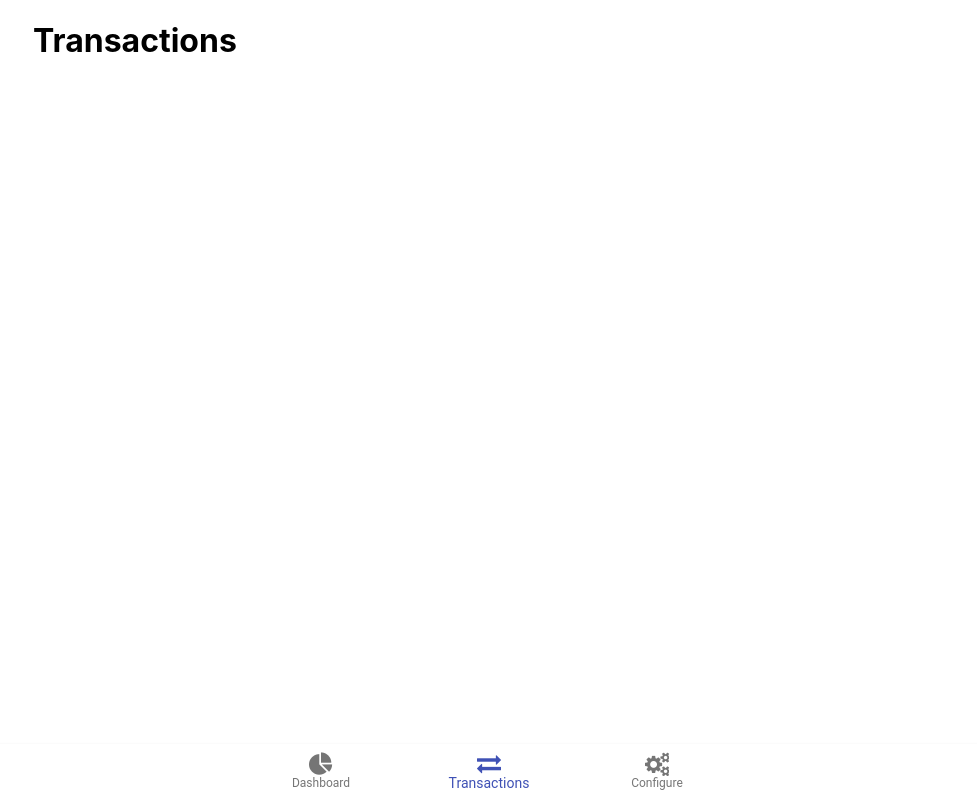
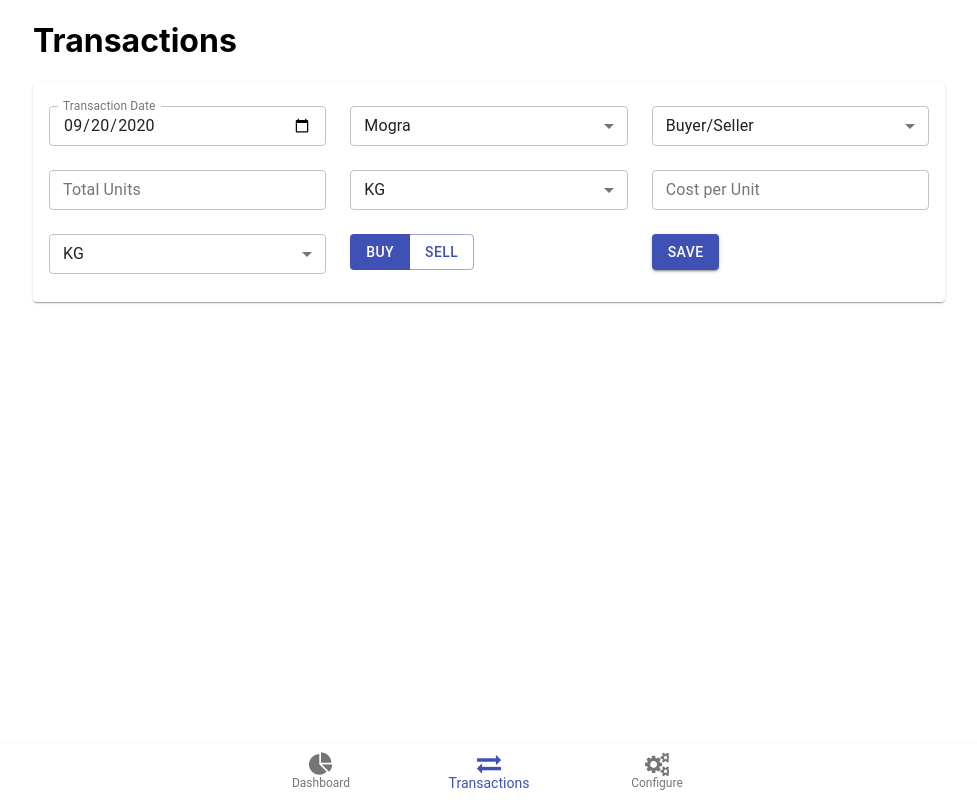
Before and after one commit to su-per-man/Invo, a React (Create React App) app: page / in a window 1280 px wide. Both pictures are taken after a click on the button "Transactions". Shown: the whole page, without its empty margins (151-1128 px from the left). Built offline with nearby package versions, Linux system fonts and the light colour scheme.

Commit message:
Initial Transaction

```diff
--- a/src/components/Transactions.js
+++ b/src/components/Transactions.js
@@ -1,9 +1,107 @@
 import React from 'react';
+import { Button, ButtonGroup, Card, CardContent, TextField, FormControl, Select, Grid, MenuItem } from '@material-ui/core'
 
 export default class Transactions extends React.Component {
+    constructor() {
+        super()
+        this.state = {
+            selectedMode: "Buy"
+        }
+    }
     render() {
+        let dt = new Date()
+        let month = dt.getMonth() + 1
+        let today = dt.getFullYear() + "-" + (month < 10 ? 0 : '') + month + "-" + dt.getDate()
+
         return (
-            <h1>Transactions</h1 >
+            <React.Fragment>
+                <h1>Transactions</h1 >
+                <Card>
+                    <CardContent>
+                        <Grid container spacing={3}>
+                            <Grid item xs={12} sm={4}>
+                                <TextField label="Transaction Date" variant="outlined" margin="dense" autoComplete="off"
+                                    type="date" defaultValue={today} InputLabelProps={{ shrink: true }} fullWidth />
+                            </Grid>
+                            <Grid item xs={12} sm={4}>
+                                <FormControl variant="outlined" size="small" margin="dense" fullWidth>
+                                    <Select value="Mogra"
+                                    // onChange={handleChange}
+                                    >
+                                        <MenuItem value="-1" disabled>Warehouse</MenuItem>
+                                        <MenuItem value="Mogra">Mogra</MenuItem>
+                                        <MenuItem value="Piece">Piece</MenuItem>
+                                        <MenuItem value="Bundle">Bundle</MenuItem>
+                                    </Select>
+                                </FormControl>
+                            </Grid>
+                            <Grid item xs={12} sm={4}>
+                                <FormControl variant="outlined" size="small" margin="dense" fullWidth>
+                                    <Select
+                                        value="-1"
+                                    // onChange={handleChange}
+                                    >
+                                        <MenuItem value="-1" disabled>Buyer/Seller</MenuItem>
+                                        <MenuItem value={10}>Ten</MenuItem>
+                                        <MenuItem value={20}>Twenty</MenuItem>
+                                        <MenuItem value={30}>Thirty</MenuItem>
+                                    </Select>
+                                </FormControl>
+                            </Grid>
+                        </Grid>
+                        <Grid container spacing={3}>
+                            <Grid item xs={12} sm={4}>
+                                <TextField label="Total Units" type="number" variant="outlined" margin="dense" autoComplete="off" fullWidth />
+                            </Grid>
+                            <Grid item xs={12} sm={4}>
+                                <FormControl variant="outlined" size="small" margin="dense" fullWidth>
+                                    <Select
+                                        value="KG"
+                                    // onChange={handleChange}
+                                    >
+                                        <MenuItem value="-1" disabled>Unit</MenuItem>
+                                        <MenuItem value="KG">KG</MenuItem>
+                                        <MenuItem value="Piece">Piece</MenuItem>
+                                        <MenuItem value="Bundle">Bundle</MenuItem>
+                                    </Select>
+                                </FormControl>
+                            </Grid>
+                            <Grid item xs={12} sm={4}>
+                                <TextField label="Cost per Unit" type="number" variant="outlined" margin="dense" autoComplete="off" fullWidth />
+                            </Grid>
+                        </Grid>
+                        <Grid container spacing={3}>
+                            <Grid item xs={12} sm={4}>
+                                <FormControl variant="outlined" size="small" margin="dense" fullWidth>
+                                    <Select
+                                        value="KG"
+                                    // onChange={handleChange}
+                                    >
+                                        <MenuItem value="KG">KG</MenuItem>
+                                        <MenuItem value="Piece">Piece</MenuItem>
+                                        <MenuItem value="Bundle">Bundle</MenuItem>
+                                    </Select>
+                                </FormControl>
+                            </Grid>
+                            <Grid item xs={12} sm={4}>
+                                <FormControl margin="dense">
+                                    <ButtonGroup disableElevation color="primary">
+                                        <Button variant={this.state.selectedMode === "Buy" ? "contained" : ""}
+                                            onClick={() => this.setState({ selectedMode: "Buy" })}>Buy</Button>
+                                        <Button variant={this.state.selectedMode === "Sell" ? "contained" : ""}
+                                            onClick={() => this.setState({ selectedMode: "Sell" })}>Sell</Button>
+                                    </ButtonGroup>
+                                </FormControl>
+                            </Grid>
+                            <Grid item xs={12} sm={4}>
+                                <FormControl margin="dense">
+                                    <Button variant="contained" color="primary">Save</Button>
+                                </FormControl>
+                            </Grid>
+                        </Grid>
+                    </CardContent>
+                </Card>
+            </React.Fragment >
         );
     }
 }
```
